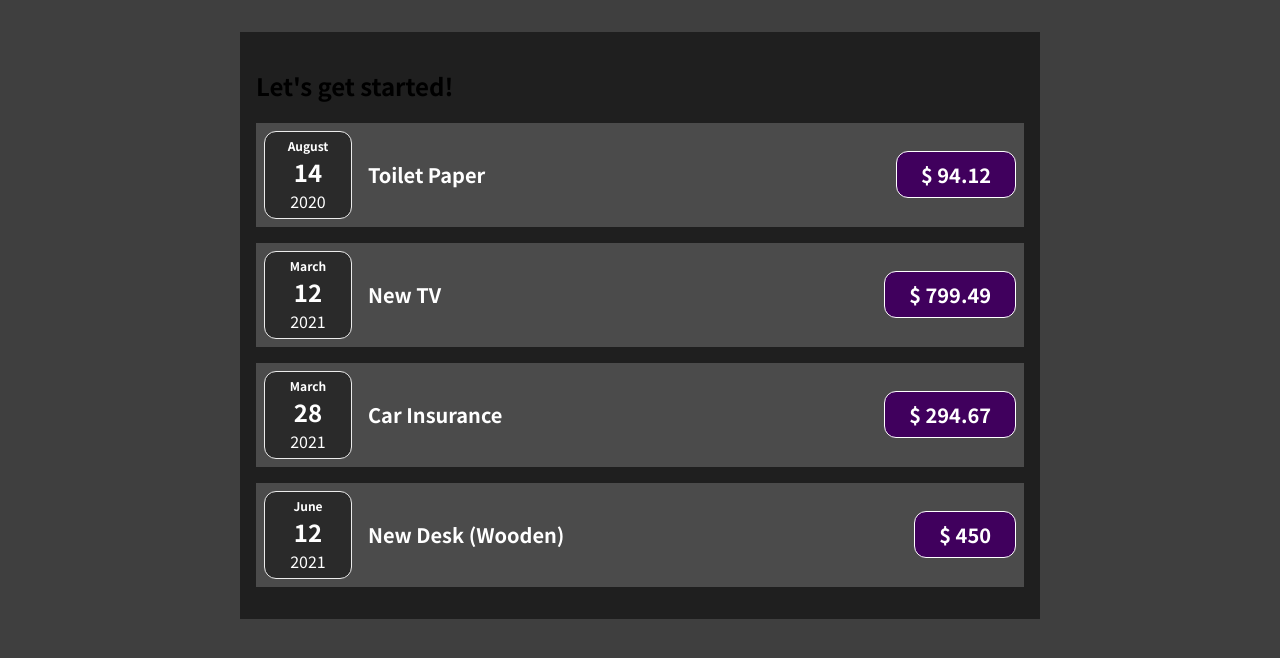
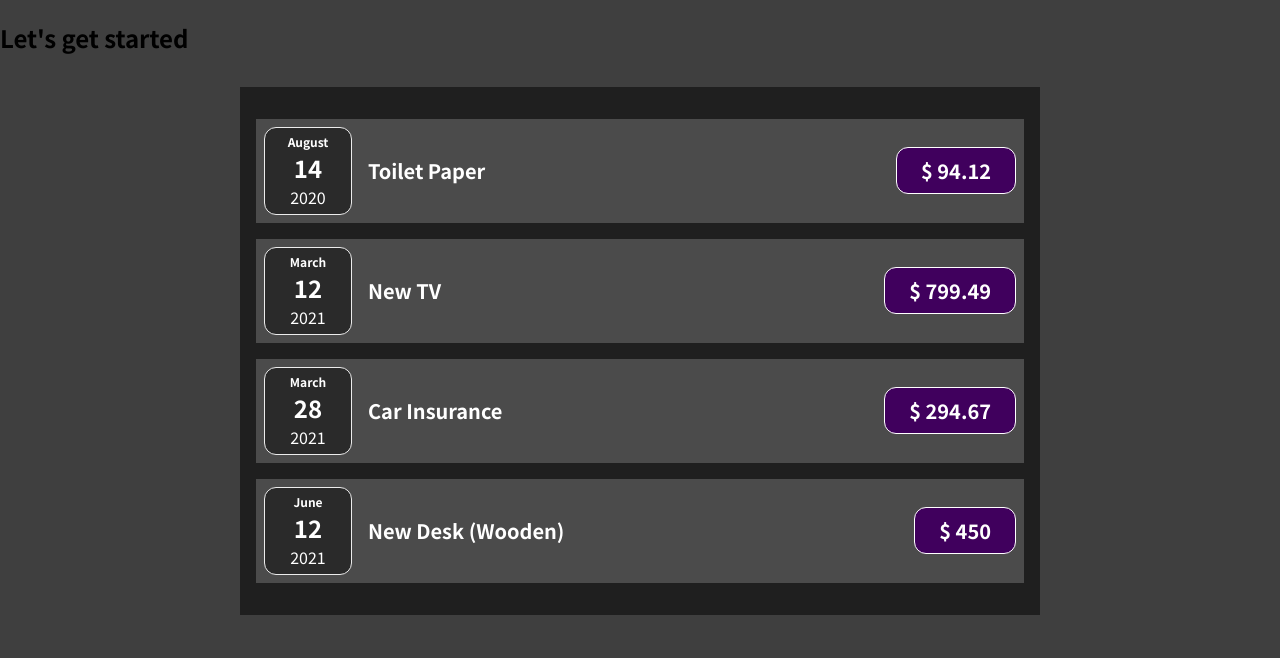
Before and after one commit to lb0ss/react_billing, a React (Create React App) app: page / in a window 1280 px wide. Shown: the top 658 px of the page. Built offline with nearby package versions, Linux system fonts and the light colour scheme.

Commit message:
added more structure to the project

```diff
--- a/src/App.js
+++ b/src/App.js
@@ -1,6 +1,8 @@
+import React from "react";
 import Expenses
- from "./components/Expenses";
-function App() {
+ from "./components/Expenses/Expenses";
+
+const App = () => {
   const expenses = [
     {
       id: 'e1',
@@ -23,8 +25,17 @@ function App() {
     },
   ];
 
+  // JSX syntax will be converted into the following syntax
+  // return React.createElement(
+  //   'div',
+  //    {},
+  //   React.createElement('h2', {}, 'Let\'s get started'),
+  //   React.createElement(Expenses, {items: expenses})
+  // );
+
   return (
     <div>
+          <h2>Let's get started</h2>
           <Expenses items={expenses}/>
     </div>
   );
--- a/src/components/ExpenseItem.js
+++ b/src/components/Expenses/ExpenseItem.js
@@ -1,6 +1,6 @@
 import ExpenseDate from './ExpenseDate';
 import './ExpenseItem.css';
-import Card from './Card';
+import Card from '../UI/Card';
 
 function ExpenseItem(props) {
     return (
--- a/src/components/Expenses.js
+++ b/src/components/Expenses/Expenses.js
@@ -1,11 +1,11 @@
 import ExpenseItem from "./ExpenseItem";
-import Card from "./Card";
+import Card from "../UI/Card";
 import './Expenses.css';
 
 function Expenses(props) {
     return (
         <Card className="expenses">
-            <h2>Let's get started!</h2>
+            {/* <h2>Let's get started!</h2> */}
             <ExpenseItem
             title={props.items[0].title}
             amount={props.items[0].amount}
--- a/src/components/Card.js
+++ b/src/components/UI/Card.js
@@ -1,4 +1,4 @@
-function Card(props) {
+const Card = (props) => {
     const classes = 'card ' + props.className;
     return <div className={classes}>{props.children}</div>   // content in between the opening and closing tag is passed in via props.children
 }
```
Also changed, not shown: src/components/Expenses/ExpenseDate.css (renamed from src/components/ExpenseDate.css), src/components/Expenses/ExpenseDate.js (renamed from src/components/ExpenseDate.js), src/components/Expenses/ExpenseItem.css (renamed from src/components/ExpenseItem.css), src/components/Expenses/Expenses.css (renamed from src/components/Expenses.css), src/components/UI/Card.css (renamed from src/components/Card.css).
